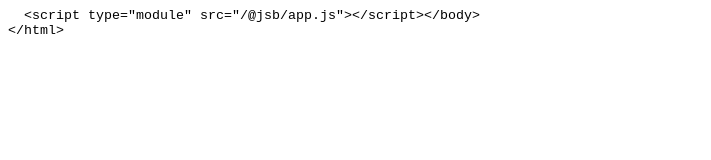
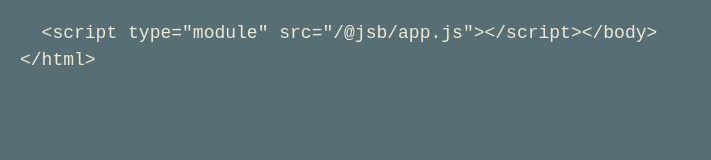
Before and after one commit to tomatosource/edgit, a website with bundled scripts: page dist/index.html in a window 1280 px wide. Shown: the whole page, without its empty margins (0-711 px from the left). Built offline with nearby package versions, Linux system fonts and the light colour scheme.

Commit message:
add more

```diff
--- a/dist/index.html
+++ b/dist/index.html
@@ -1,7 +1,7 @@
 <html>
   <head>
     <title>TODO</title>
-    <meta name="theme-color" content="#ffffff"/>
+    <meta name="theme-color" content="#586e75"/>
     <link rel="shortcut icon" type="image/x-icon" href="favicon.ico">
     <link rel="manifest" href="todo.webmanifest">
     <script src="sw.js"></script>
@@ -11,20 +11,29 @@
   padding: 0;
 }
 
+html, body {
+  background-color: #586e75;
+}
+
 textarea {
   width: 100%;
   height: 100%;
   resize: none;
-  padding: 8px;
+  padding: 20px 20px 30px 20;
   outline: none;
   border: none;
   box-shadow:none;
+  background-color: #586e75;
+  color: #eee8d5;
+  font-size: 18px;
+  font-family: monospace;
+    line-height: 27px;
 }
 
 </style>
     <script type="module" src="index.js"></script>
   </head>
   <body>
-    <textarea id="textarea"/>
+    <textarea id="textarea" autofocus=true/>
   </body>
 </html>
--- a/dist/index.js
+++ b/dist/index.js
@@ -4,7 +4,9 @@ const tokenKey = "token_storage_key";
 
 async function go() {
   let token = localStorage.getItem(tokenKey);
-  if (!token) {
+  console.log(token, !!token, token == null, token == "null");
+  if (!token || token == "null") {
+    console.log("HELLO??!?");
     token = window.prompt("token pls");
     localStorage.setItem(tokenKey, token);
   }
```
Also changed, not shown: dist/todo.webmanifest.
